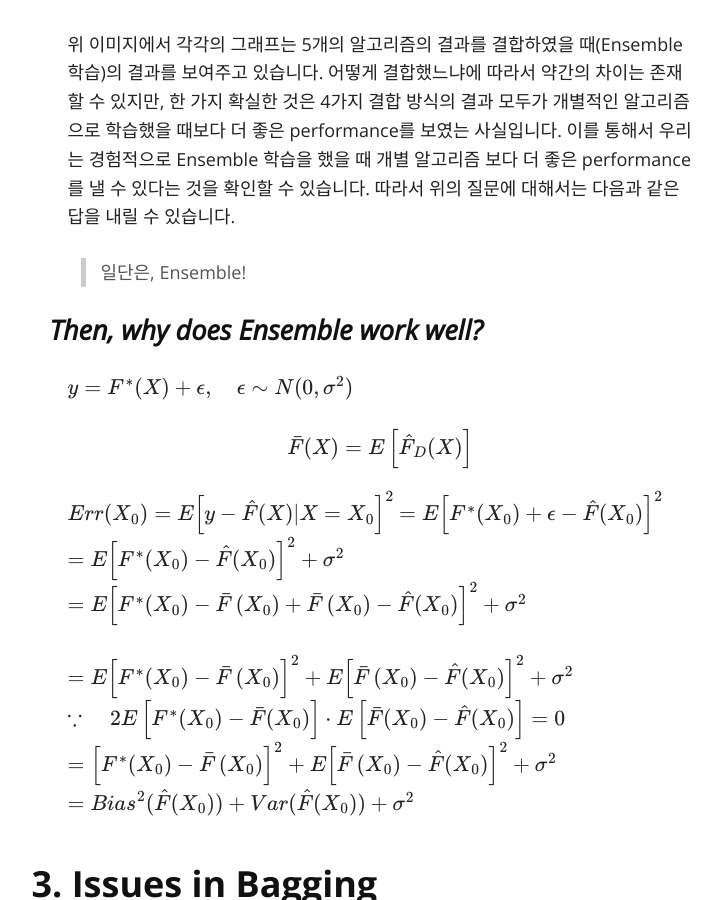
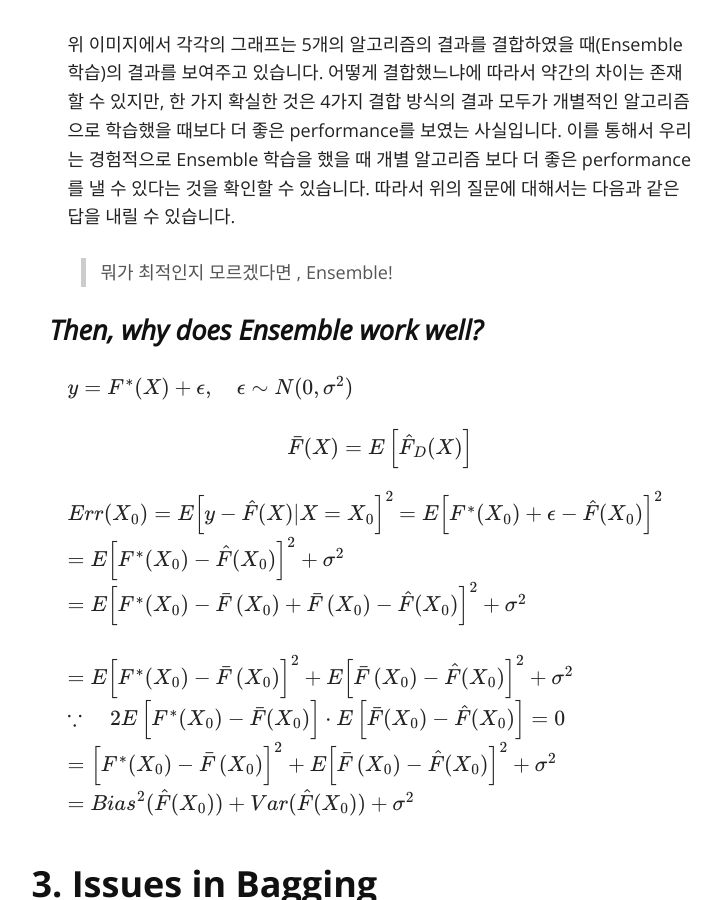
Before and after one commit to seokchaeyoon/seokchaeyoon.github.io, a Jekyll site: the page built from index.md, in a window 1280 px wide and 900 px high, scrolled down 3183 px. Shown: the whole window, without its empty margins (260-982 px from the left). Built offline with Jekyll 4.4.1, drawn with Linux system fonts in a browser that asks for light colours; nearby versions of some CDN libraries; formulas are drawn with MathJax 3.

Commit message:
Update index.md

```diff
--- a/index.md
+++ b/index.md
@@ -48,7 +48,7 @@ Ensemble 학습은 이 명제와 매우 비슷한 intuition을 가지고 있습
 <img src="images/ensemble_result.PNG" alt="ensmeble_result">
 위 이미지에서 각각의 그래프는 5개의 알고리즘의 결과를 결합하였을 때(Ensemble 학습)의 결과를 보여주고 있습니다. 어떻게 결합했느냐에 따라서 약간의 차이는 존재할 수 있지만, 한 가지 확실한 것은 4가지 결합 방식의 결과 모두가 개별적인 알고리즘으로 학습했을 때보다 더 좋은 performance를 보였는 사실입니다. 이를 통해서 우리는 경험적으로 Ensemble 학습을 했을 때 개별 알고리즘 보다 더 좋은 performance를 낼 수 있다는 것을 확인할 수 있습니다. 따라서 위의 질문에 대해서는 다음과 같은 답을 내릴 수 있습니다.
 
-> 일단은, Ensemble!
+> 뭐가 최적인지 모르겠다면 , Ensemble!
 
 #### ***Then, why does Ensemble work well?***
 $$ y={ F }^{ * }(X)+\epsilon ,\quad \epsilon \sim N(0,{ \sigma  }^{ 2 }) $$
@@ -141,8 +141,8 @@ $$  \frac { \sum _{ j=1 }^{ n }{ \left( { TrnAcc }_{ j } \right) \cdot \delta \l
 $$  { \hat { y }  }_{ Ensemble }\ =\ 1 $$
 * Majority Voting (weight: predicted probability of each class)
 $$ { \hat { y }  }_{ Ensemble }=arg\max _{ i }{ \left( \frac { 1 }{ n } \sum _{ j=1 }^{ n }{ P\left( { y }_{ j }=1 \right)  } ,i\in \{ 0,\ 1\}  \right)  }   $$
-$$ \sum _{ j=1 }^{ n }{ P\left( { y }_{ j }=0 \right)  } =0.375  $$
-$$ \sum _{ j=1 }^{ n }{ P\left( { y }_{ j }=1 \right)  } =0.625  $$
+$$ \sum _{ j=1 }^{ n }{ P\left( { y }_{ j }=0 \right)  } =0.375  $$ <br>
+$$ \sum _{ j=1 }^{ n }{ P\left( { y }_{ j }=1 \right)  } =0.625  $$ <br>
 $$ { \hat { y }  }_{ Ensemble }\ =\ 1  $$
 <hr>
 ### Bagging in Marketing Research
```
